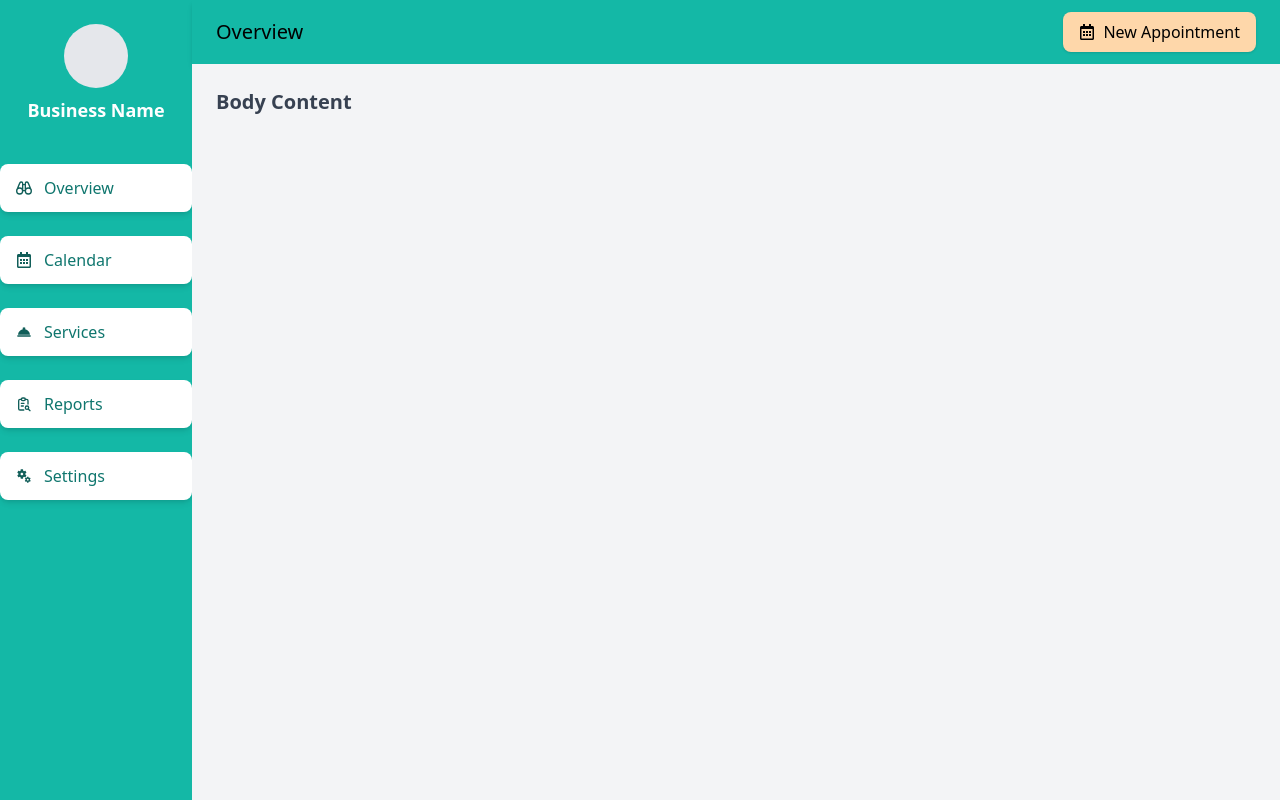
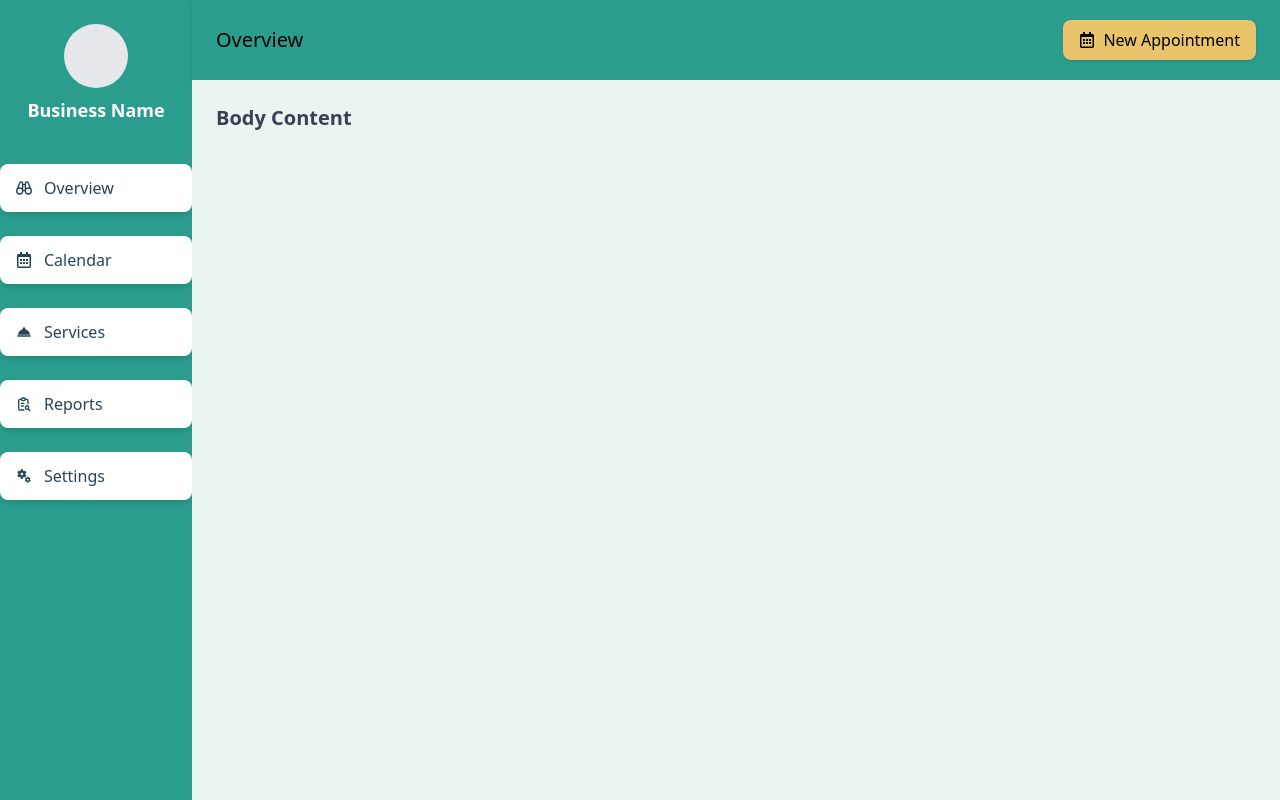
Before and after one commit to ItzYaboiiJoe/AppointmentApp, a React (Vite) app: page / in a window 1280 px wide. Built offline with nearby package versions, Linux system fonts and the light colour scheme.

Commit message:
Edited Styles

```diff
--- a/src/Components/AdminSideNavbar.jsx
+++ b/src/Components/AdminSideNavbar.jsx
@@ -6,7 +6,7 @@ import { TbReportSearch } from "react-icons/tb";
 
 function AdminSideNavbar() {
   return (
-    <nav className="w-48 bg-teal-500 h-screen flex flex-col items-center py-6">
+    <nav className="w-48 bg-[#2A9D8F] h-screen flex flex-col items-center py-6">
       {/* Business Name Section */}
       <div className="mb-10 text-white flex items-center flex-col">
         <div className="w-16 h-16 bg-gray-200 rounded-full mb-2"></div>
@@ -18,46 +18,46 @@ function AdminSideNavbar() {
         <li className="w-full">
           <Link
             to="/AdminOverview"
-            className="flex items-center bg-white w-full px-4 py-3 rounded-lg shadow-md hover:bg-gray-300"
+            className="flex items-center bg-white w-full px-4 py-3 rounded-lg shadow-md hover:bg-[#8AC7A4]"
           >
-            <GrOverview className="text-teal-800 mr-3" />
-            <span className="text-teal-700 font-medium">Overview</span>
+            <GrOverview className="text-[#264653] mr-3" />
+            <span className="text-[#264653] font-medium">Overview</span>
           </Link>
         </li>
         <li className="w-full">
           <Link
             to="/AdminCalendar"
-            className="flex items-center bg-white w-full px-4 py-3 rounded-lg shadow-md hover:bg-gray-300"
+            className="flex items-center bg-white w-full px-4 py-3 rounded-lg shadow-md hover:bg-[#8AC7A4]"
           >
-            <FaRegCalendarAlt className="text-teal-800 mr-3" />
-            <span className="text-teal-700 font-medium">Calendar</span>
+            <FaRegCalendarAlt className="text-[#264653] mr-3" />
+            <span className="text-[#264653] font-medium">Calendar</span>
           </Link>
         </li>
         <li className="w-full">
           <Link
             to="/AdminServices"
-            className="flex items-center bg-white w-full px-4 py-3 rounded-lg shadow-md hover:bg-gray-300"
+            className="flex items-center bg-white w-full px-4 py-3 rounded-lg shadow-md hover:bg-[#8AC7A4]"
           >
-            <MdRoomService className="text-teal-800 mr-3" />
-            <span className="text-teal-700 font-medium">Services</span>
+            <MdRoomService className="text-[#264653] mr-3" />
+            <span className="text-[#264653] font-medium">Services</span>
           </Link>
         </li>
         <li className="w-full">
           <Link
             to="/AdminReports"
-            className="flex items-center bg-white w-full px-4 py-3 rounded-lg shadow-md hover:bg-gray-300"
+            className="flex items-center bg-white w-full px-4 py-3 rounded-lg shadow-md hover:bg-[#8AC7A4]"
           >
-            <TbReportSearch className="text-teal-800 mr-3" />
-            <span className="text-teal-700 font-medium">Reports</span>
+            <TbReportSearch className="text-[#264653] mr-3" />
+            <span className="text-[#264653] font-medium">Reports</span>
           </Link>
         </li>
         <li className="w-full">
           <Link
             to="/AdminSettings"
-            className="flex items-center bg-white w-full px-4 py-3 rounded-lg shadow-md hover:bg-gray-300"
+            className="flex items-center bg-white w-full px-4 py-3 rounded-lg shadow-md hover:bg-[#8AC7A4]"
           >
-            <MdMiscellaneousServices className="text-teal-800 mr-3" />
-            <span className="text-teal-700 font-medium">Settings</span>
+            <MdMiscellaneousServices className="text-[#264653] mr-3" />
+            <span className="text-[#264653] font-medium">Settings</span>
           </Link>
         </li>
       </ul>
--- a/src/Components/AdminTopNavbar.jsx
+++ b/src/Components/AdminTopNavbar.jsx
@@ -2,9 +2,9 @@ import { FaRegCalendarAlt } from "react-icons/fa";
 
 function AdminTopNavbar({ pageTitle }) {
   return (
-    <header className="w-full bg-teal-500 h-16 flex items-center justify-between px-6 shadow-md">
+    <header className="w-full bg-[#2A9D8F] h-20 flex items-center justify-between px-6 shadow-md">
       <h1 className="text-black text-xl font-medium">{pageTitle}</h1>
-      <button className="flex items-center bg-orange-200 text-black px-4 py-2 rounded-lg shadow hover:bg-orange-300">
+      <button className="flex items-center bg-[#E9C46A] text-black px-4 py-2 rounded-lg shadow hover:bg-[#F4A261]">
         <FaRegCalendarAlt className="mr-2" />
         New Appointment
       </button>
--- a/src/Components/Calendar.jsx
+++ b/src/Components/Calendar.jsx
@@ -21,8 +21,7 @@ function Calendar() {
   };
 
   return (
-    <div className="p-4 bg-gray-100 rounded-md shadow-md">
-      <h2 className="text-xl font-bold mb-4">Admin Calendar</h2>
+    <div className="px-4 py-8">
       <FullCalendar
         plugins={[dayGridPlugin, timeGridPlugin, interactionPlugin]}
         initialView="dayGridMonth"
@@ -35,6 +34,7 @@ function Calendar() {
         dateClick={handleDateClick} // Attach date click handler
         editable={true}
         selectable={true}
+        height={765}
       />
     </div>
   );
--- a/src/Pages/AdminCalendar.jsx
+++ b/src/Pages/AdminCalendar.jsx
@@ -11,7 +11,7 @@ function AdminCalendar() {
       <div className="flex-1 flex flex-col">
         <AdminTopNavbar pageTitle="Calendar" />
         {/* Body Content */}
-        <div className="flex-1 bg-gray-100 p-6">
+        <div className="flex-1 bg-[#EAF4F1] px-6">
           <Calendar />
         </div>
       </div>
--- a/src/Pages/AdminOverview.jsx
+++ b/src/Pages/AdminOverview.jsx
@@ -10,7 +10,7 @@ function AdminOverview() {
       <div className="flex-1 flex flex-col">
         <AdminTopNavbar pageTitle="Overview" />
         {/* Body Content */}
-        <div className="flex-1 bg-gray-100 p-6">
+        <div className="flex-1 bg-[#EAF4F1] p-6">
           <h1 className="text-gray-700 text-xl font-bold">Body Content</h1>
         </div>
       </div>
--- a/src/Pages/AdminReports.jsx
+++ b/src/Pages/AdminReports.jsx
@@ -10,7 +10,7 @@ function AdminReports() {
       <div className="flex-1 flex flex-col">
         <AdminTopNavbar pageTitle="Reports" />
         {/* Body Content */}
-        <div className="flex-1 bg-gray-100 p-6">
+        <div className="flex-1 bg-[#EAF4F1] p-6">
           <h1 className="text-gray-700 text-xl font-bold">Body Content</h1>
         </div>
       </div>
--- a/src/Pages/AdminServices.jsx
+++ b/src/Pages/AdminServices.jsx
@@ -10,7 +10,7 @@ function AdminServices() {
       <div className="flex-1 flex flex-col">
         <AdminTopNavbar pageTitle="Services" />
         {/* Body Content */}
-        <div className="flex-1 bg-gray-100 p-6">
+        <div className="flex-1 bg-[#EAF4F1] p-6">
           <h1 className="text-gray-700 text-xl font-bold">Body Content</h1>
         </div>
       </div>
--- a/src/Pages/AdminSettings.jsx
+++ b/src/Pages/AdminSettings.jsx
@@ -10,7 +10,7 @@ function AdminSettings() {
       <div className="flex-1 flex flex-col">
         <AdminTopNavbar pageTitle="Settings" />
         {/* Body Content */}
-        <div className="flex-1 bg-gray-100 p-6">
+        <div className="flex-1 bg-[#EAF4F1] p-6">
           <h1 className="text-gray-700 text-xl font-bold">Body Content</h1>
         </div>
       </div>
```
